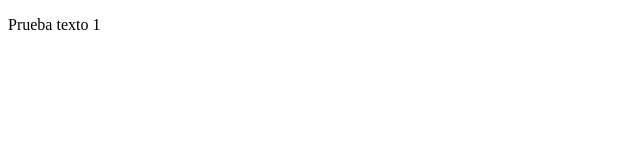
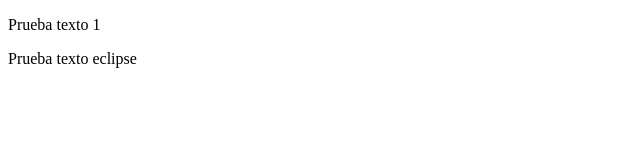
Before and after one commit to DavidProfeSV/ProyectoClase, a plain HTML site: page index.html in a window 1280 px wide. Shown: the whole page, without its empty margins (0-640 px from the left). Drawn offline with Linux system fonts and the light colour scheme.

Commit message:
Update index.html
Version 2.0 cambios en eclipse

```diff
--- a/index.html
+++ b/index.html
@@ -6,6 +6,7 @@
   </head>
   <body>
     <p>Prueba texto 1</p>
+    <p>Prueba texto eclipse</p>
 
   </body>
 </html>
```
